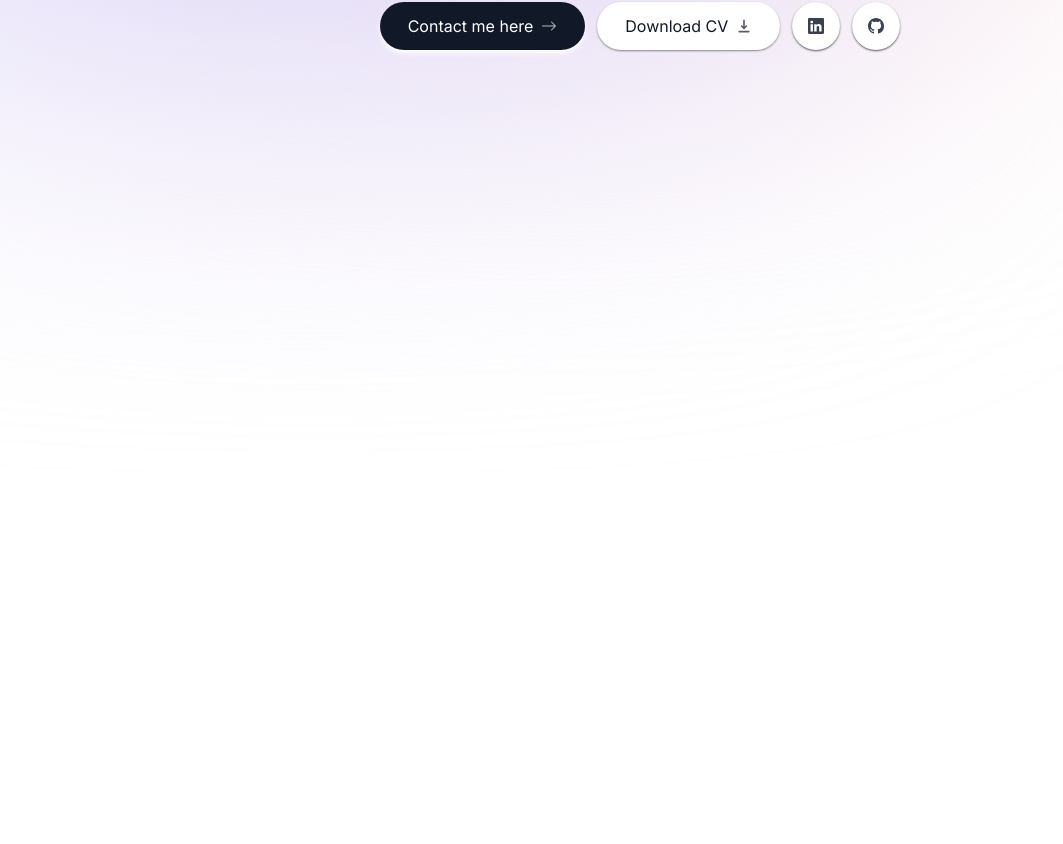
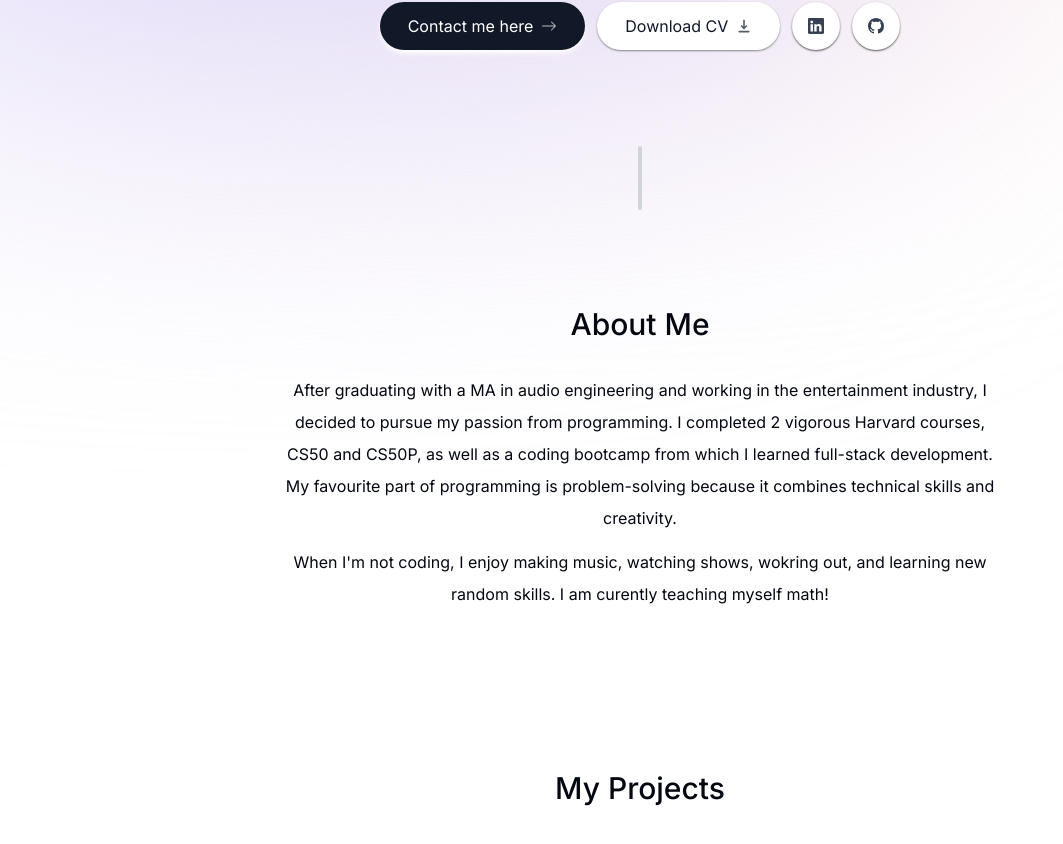
Before and after one commit to jimmygian/nextjs-portfolio, a Next.js app: page / in a window 1280 px wide. Shown: the part 432-1276 px from the top of the page, without its empty margins (0-1063 px from the left). Built offline with nearby package versions, Linux system fonts and the light colour scheme.

Commit message:
Adds About me sections and restructures project folders

```diff
--- a/src/app/components/css/animations.module.css
+++ b/src/app/components/css/animations.module.css
@@ -86,6 +86,15 @@
 }
 .animate.anmDur06 {
   animation-duration: 0.6s !important;
+}
+.animate.anmDur07 {
+  animation-duration: 0.7s !important;
+}
+.animate.anmDur08 {
+  animation-duration: 0.8s !important;
+}
+.animate.anmDur09 {
+  animation-duration: 0.9s !important;
 }
 .animate.anmDur1 {
   animation-duration: 1s !important;
--- /dev/null
+++ b/src/app/components/sections/about.tsx
@@ -0,0 +1,23 @@
+import React from "react";
+import SectionHeader from "@/app/components/sections/section-header";
+import animate from "@app/components/css/animations.module.css";
+
+export default function About() {
+  return (
+    <section className={`${animate.animate} ${animate.up} ${animate.anmDur04} ${animate.anmDel05} ${animate.anmFillBck} mb-28 mx-10 max-w-[45rem] text-center leading-8 sm:mb-40`}>
+      <SectionHeader>About me</SectionHeader>
+      <p className="mb-3">
+        After graduating with a MA in audio engineering and working in the
+        entertainment industry, I decided to pursue my passion from programming.
+        I completed 2 vigorous Harvard courses, CS50 and CS50P, as well as a
+        coding bootcamp from which I learned full-stack development. My
+        favourite part of programming is problem-solving because it combines
+        technical skills and creativity.
+      </p>
+      <p>
+        When I'm not coding, I enjoy making music, watching shows, wokring out,
+        and learning new random skills. I am curently teaching myself math!
+      </p>
+    </section>
+  );
+}
--- a/src/app/components/header.tsx
+++ b/src/app/components/sections/header.tsx
@@ -4,7 +4,7 @@ import React from 'react'
 // import { motion } from 'framer-motion'
 import { links } from '@lib/data';
 import Link from 'next/link';
-import animate from './css/animations.module.css';
+import animate from "@app/components/css/animations.module.css";
 
 
 export default function Header() {
--- a/src/app/components/intro.tsx
+++ b/src/app/components/sections/intro.tsx
@@ -3,7 +3,7 @@ import Link from "next/link";
 import React from "react";
 import { BsArrowRight, BsLinkedin, BsGithub } from "react-icons/bs";
 import { HiDownload } from "react-icons/hi";
-import animate from "./css/animations.module.css";
+import animate from "@app/components/css/animations.module.css";
 
 export default function Intro() {
   return (
@@ -30,13 +30,13 @@ export default function Intro() {
       </div>
 
       {/* Hero text */}
-      <p
+      <h1
         className={`${animate.animate} ${animate.up} ${animate.anmDur04} text-center pt-2 text-3xl sm:text-4xl ps-10 pe-10 max-w-[50rem] font-medium !leading-[1.5]`}
       >
         <span className="font-bold">Hello, I'm Dimitris.</span> A{" "}
         <span className="font-bold">Front End Developer</span> with a passion
         for creating dynamic web applications.
-      </p>
+      </h1>
 
       {/* Buttons */}
       <div
@@ -58,14 +58,14 @@ export default function Intro() {
         <a
           href="https://linkedin.com/jimmygian"
           target="_blank"
-          className="bg-white p-4 text-gray-700 flex items-center gap-2 rounded-full shadow-sm shadow-[#000000a4] outline-none focus:scale-105 hover:scale-110 active:scale-105 transition"
+          className="bg-white p-4 text-gray-700 flex items-center gap-2 rounded-full shadow-sm shadow-[#000000a4] outline-none focus:scale-[1.15] hover:scale-110 active:scale-[1.15] transition"
         >
           <BsLinkedin />
         </a>
         <a
           href="https://github.com/jimmygian"
           target="_blank"
-          className="bg-white p-4 text-gray-700 flex items-center gap-2 rounded-full shadow-sm shadow-[#000000a4] outline-none focus:scale-105 hover:scale-110 active:scale-105 transition"
+          className="bg-white p-4 text-gray-700 flex items-center gap-2 rounded-full shadow-sm shadow-[#000000a4] outline-none focus:scale-[1.15] hover:scale-110 active:scale-[1.15] transition"
         >
           <BsGithub />
         </a>
--- /dev/null
+++ b/src/app/components/sections/projects/index.tsx
@@ -0,0 +1,8 @@
+import React from 'react'
+import SectionHeader from '../section-header'
+
+export default function Projects() {
+  return (
+    <SectionHeader>My projects</SectionHeader>
+  )
+}
--- /dev/null
+++ b/src/app/components/sections/section-divider.tsx
@@ -0,0 +1,8 @@
+import React from 'react'
+import animate from "@app/components/css/animations.module.css";
+
+export default function SectionDiviter() {
+  return (
+    <div className={`${animate.animate} ${animate.zoomIn} ${animate.anmDur04} ${animate.anmDel05} ${animate.anmFillBck} bg-gray-300 my-[3.7rem] h-12 w-1 rounded-full sm:block sm:h-16 sm:my-24`}></div>
+  )
+}
--- /dev/null
+++ b/src/app/components/sections/section-header.tsx
@@ -0,0 +1,17 @@
+import React from 'react'
+
+
+type SectionHeadingProps = {
+    children: React.ReactNode;
+    title?: string;
+}
+
+
+export default function SectionHeader({ title, children }: SectionHeadingProps) {
+  return (
+    <>
+        <h2 className='text-3xl font-medium capitalize mb-8'>{children}</h2>
+        { title && <h2 className='text-3xl font-medium capitalize mb-8'>{title}</h2>}
+    </>
+  )
+}
--- a/src/app/layout.tsx
+++ b/src/app/layout.tsx
@@ -1,6 +1,6 @@
 import './globals.css'
 import { Inter } from 'next/font/google'
-import Header from '@/app/components/header'
+import Header from '@/app/components/sections/header'
 
 const inter = Inter({ subsets: ['latin'] })
 
--- a/src/app/page.tsx
+++ b/src/app/page.tsx
@@ -1,9 +1,16 @@
-import Intro from "@app/components/intro"
+import Intro from "@app/components/sections/intro"
+import SectionDivider from "@app/components/sections/section-divider"
+import About from "@app/components/sections/about"
+import Projects from "@app/components/sections/projects"
+import { Component } from "react"
 
 export default function Home() {
   return (
-    <main className="flex min-h-screen flex-col items-center justify-between pt-[6.5rem]">
+    <main className="flex min-h-screen flex-col items-center pt-[6.5rem]">
     <Intro />
+    <SectionDivider />
+    <About />
+    <Projects />
     </main>
   )
 }
```
